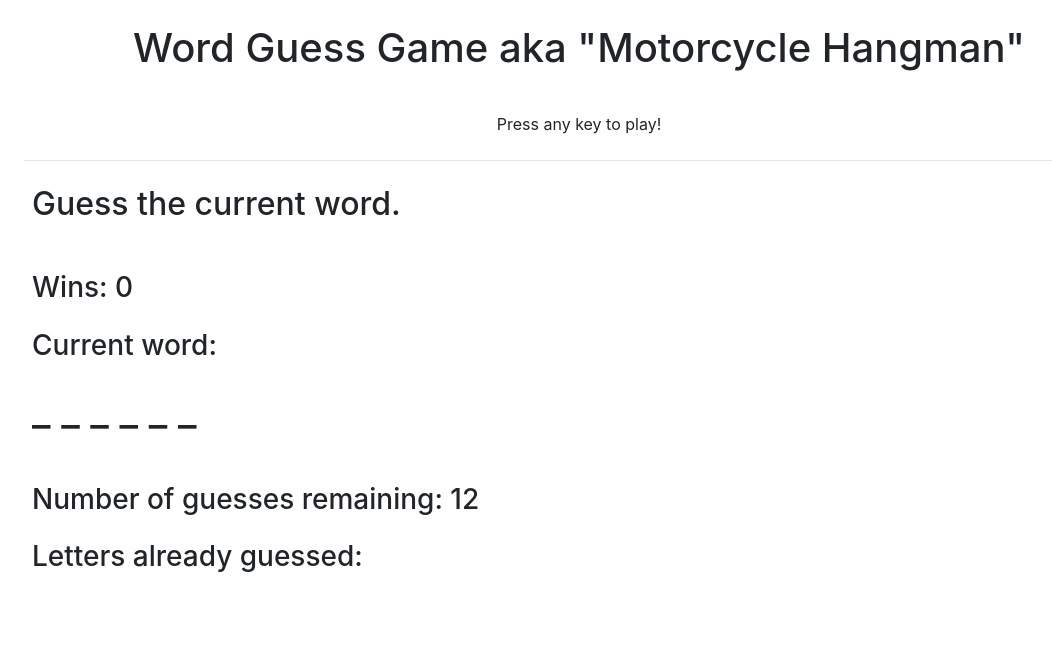
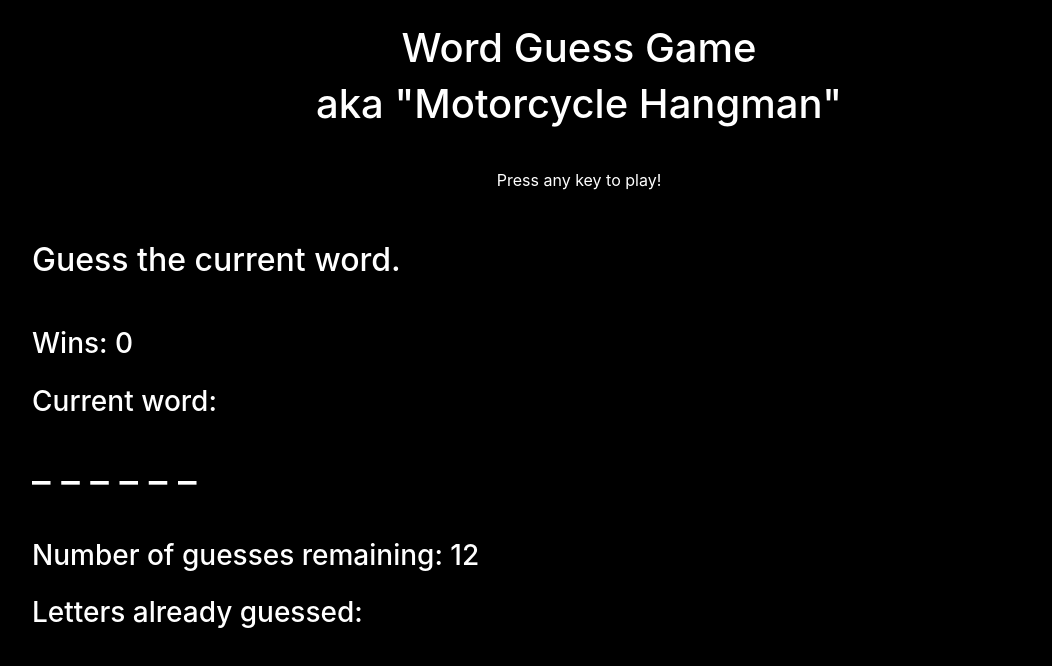
Before and after one commit to Wilder101/Word-Guess-Game, a plain HTML site: page index.html in a window 1280 px wide. Shown: the whole page, without its empty margins (61-1113 px from the left). Drawn offline with nearby package versions, Linux system fonts and the light colour scheme.

Commit message:
tidy up all code

```diff
--- a/assets/css/style.css
+++ b/assets/css/style.css
@@ -1 +1,6 @@
 /* Word Guess Game by WBM, 10/15/18, style.css file */
+
+body {
+    background-color: black;
+    color: white;
+}
--- a/assets/javascript/game.js
+++ b/assets/javascript/game.js
@@ -15,13 +15,14 @@ var game = {
         "helmet",
         "gloves",
         "jacket",
+        "leather",
         "sunglasses",
         "goggles",
         "boots",
         "lever",
         "button",
         "switch",
-        "mirror",
+        "mirrors",
         "engine",
         "throttle"
     ],
@@ -32,7 +33,6 @@ var game = {
         // Get a new random word from word "database"
         var random = Math.floor(Math.random() * this.wordDB.length) + 1;
         this.currentWord = this.wordDB[random];
-        alert("Random index: " + random + " --- currentWord is: " + this.currentWord);
 
         // Reset letters guessed and remaining guesses count
         this.lettersGuessed = [];
@@ -43,7 +43,6 @@ var game = {
         $("#display-wins").text(this.wins);
         $("#display-num-rem").text(this.numGuessesRemain);
         $("#display-guesses").text(this.displayGuessedLetters());
-
     },
 
     // Game user input
@@ -99,9 +98,10 @@ var game = {
         remainingGuesses.textContent = this.numGuessesRemain;
     },
 
+    // Show the current word in the UI
     showCurrentWord: function() {
 
-        // Display word in UI & declare guessed word local variable
+        // Declare local variables
         var showWord = document.getElementById("display-word");
         var buildPrintWord = [];
 
@@ -124,6 +124,7 @@ var game = {
 
     },
 
+    // Check for a win or lose situation
     winOrLose: function() {
 
         if (this.checkWins()) {
@@ -150,6 +151,7 @@ var game = {
 
     },
 
+    // Check wins
     checkWins: function() {
 
         // Use a loop for each character in currentWord and compare it to every lettersGuessed
@@ -166,6 +168,7 @@ var game = {
         return true;
     },
 
+    // Check for loss
     checkForLoss: function() {
 
         if (this.numGuessesRemain === 0) {
@@ -176,7 +179,4 @@ var game = {
         }
     }
 
-
-
-
 };
--- a/index.html
+++ b/index.html
@@ -24,14 +24,15 @@
 
         <div class="container"> <!-- Bootstrap container -->
 
-            <h1 class="p-4 text-center">Word Guess Game aka "Motorcycle Hangman"</h1>
+            <!-- <h1 class="p-4 text-center">Word Guess Game aka "Motorcycle Hangman"</h1> -->
+            <div class="p-4 text-center">
+                <h1>Word Guess Game</h1>
+                <h1>aka "Motorcycle Hangman"</h1>
+            </div>
             <p class="p-2 text-center">Press any key to play!</p>
-            <!-- <h2 class="p-2" id="display-catchphrase">Guess the current word.</h2> -->
             <hr>
-            <!-- <img UPDATE IMG WITH EACH WIN> -->
-            <!-- <p class="p-2">Press any key to get started!</p> -->
-            <h2 class="p-2" id="display-catchphrase">Guess the current word.</h2>
-            <br>
+            <h2 class="p-2" id="display-catchphrase">Guess the current word.</h2><br>
+
             <h3 class="p-2">Wins: <span id="display-wins"></span></h3>
             <h3 class="p-2">Current word: </h3>
             <h1 class="p-2"><span id="display-word"></span></h1><br>
@@ -43,29 +44,21 @@
 
                 $(document).ready(function() {
 
-                    // TO DO
-                    // Validate user input
-                    // Add CSS
-                    // Add images
-                    // Add sounds
-
-                    // NEW GAME SET-UP
+                    // New game set-up
                     game.initializeGameSetUp();
                     game.showCurrentWord();
 
                     // This function is run whenever the user presses a key
                     document.onkeyup = function(event) {
 
-                        // Get character input from user (and validate user input later)
+                        // Get character input from user
                         var userGuess = event.key;
                         game.submitInput(userGuess)
 
                         // Check for win state; update displays and reset
                         game.winOrLose();
-
                     }
                 });
-
 
             </script>
         </div> <!-- end Bootstrap container -->
```
